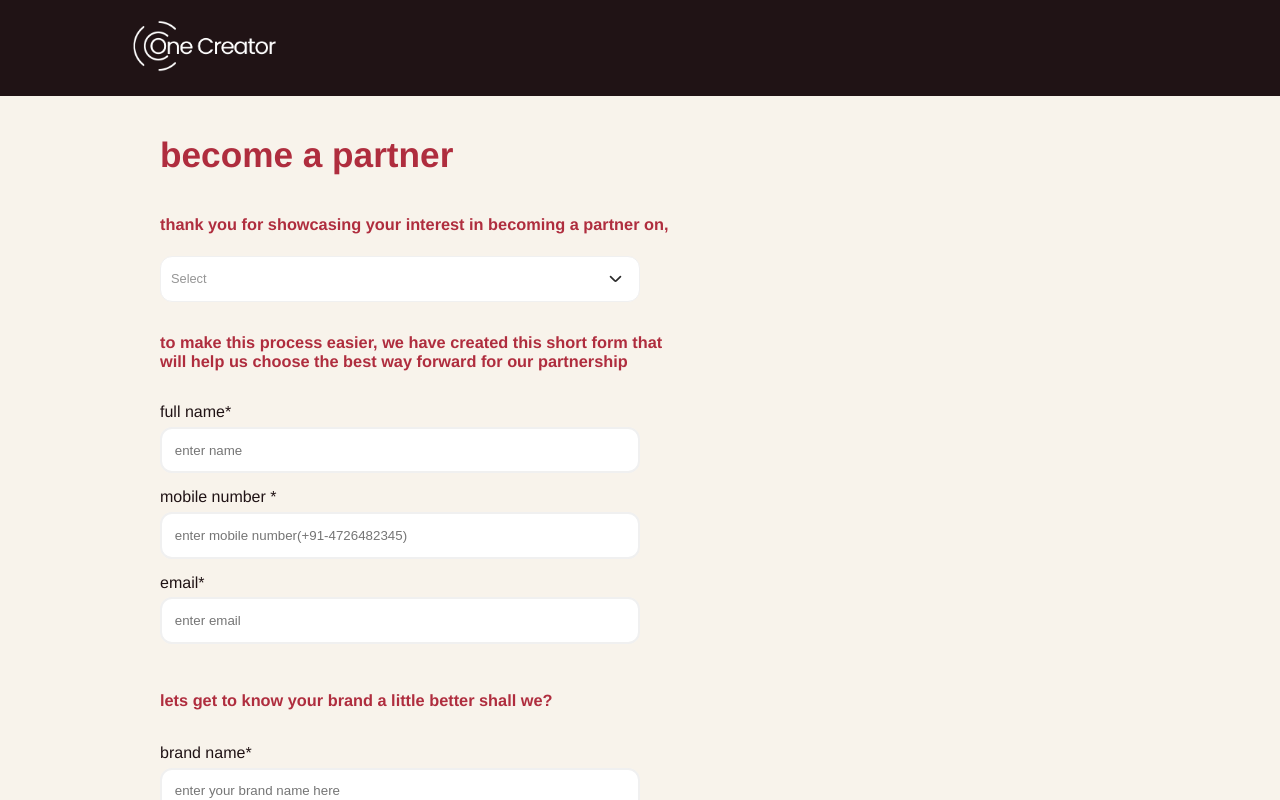
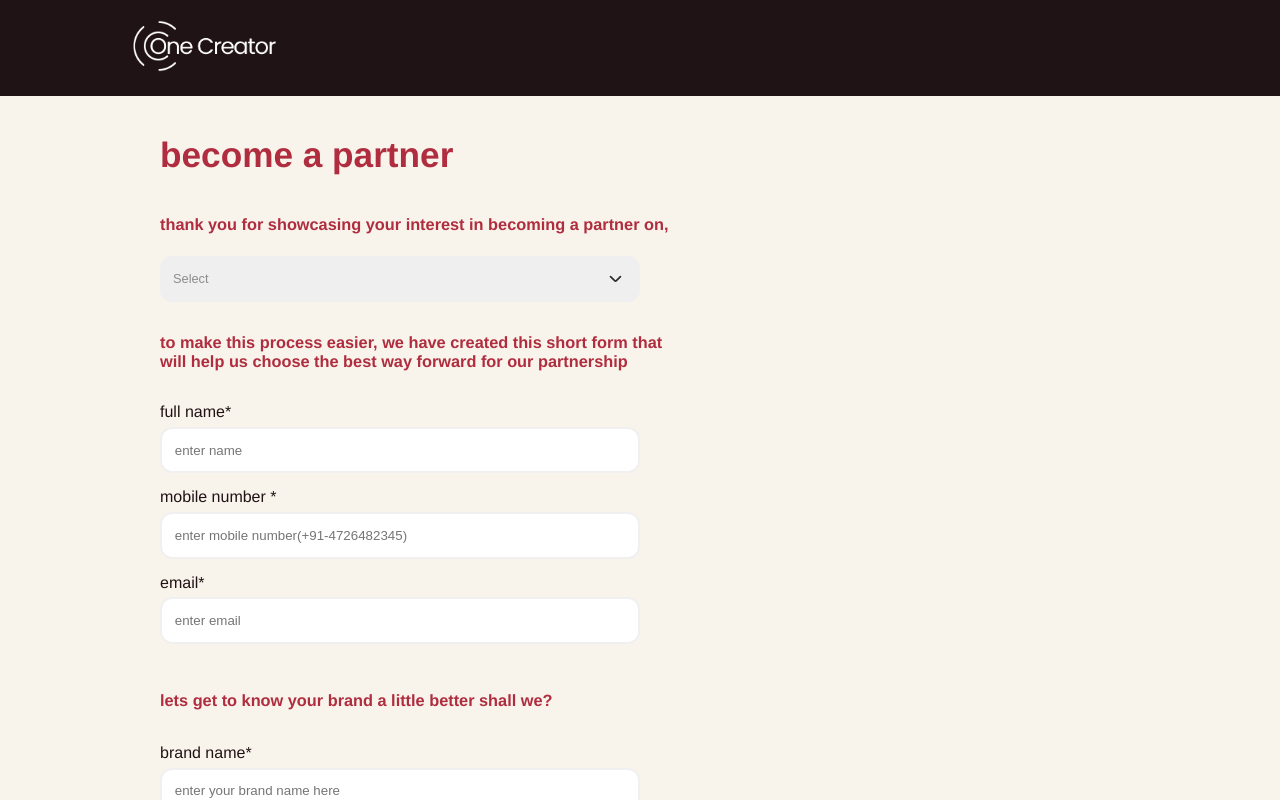
Before and after one commit to vk-0-7/One_creator_brands, a Next.js app: page /brand-partnership in a window 1280 px wide. Shown: the top 800 px of the page. Built offline with nearby package versions, Linux system fonts and the light colour scheme.

Commit message:
arrow issue fixed

```diff
--- a/styles/brand-partnership.module.css
+++ b/styles/brand-partnership.module.css
@@ -48,7 +48,7 @@
 
 
 .main_div select{
-    background-color: white;
+    /* background-color: white; */
     padding-block: 10px;
     appearance: none;
     margin-top: 0.3rem;
@@ -58,8 +58,7 @@
     border-radius: 12px;
     border: 1.5px solid rgba(240, 240, 240,1);
     color: var(--input-color);
-    line-height: 20px;
-    text-indent: 10px;
+    padding-left: 12px;
 
 
 
@@ -160,7 +159,8 @@
     #select img{
         position: absolute;
         top: 55%;
-        right: 8px;
+        left: 92%;
+
     }
     #mark{
         font-size: 0.87rem;
@@ -169,9 +169,10 @@
 
 
 .main_div select{
-
+    background-color: white;
     width: 100%;
     font-size: 0.8rem;
+
 
 }
 .main_div option{
```
